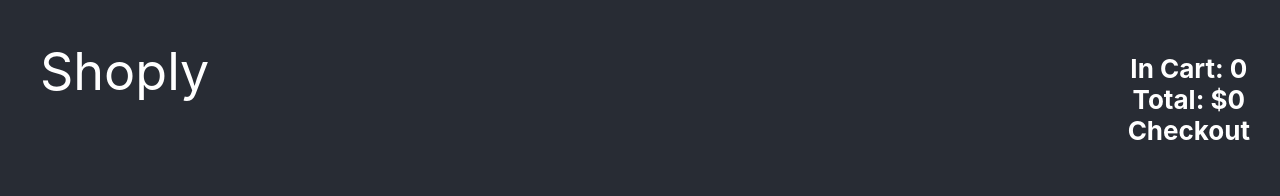
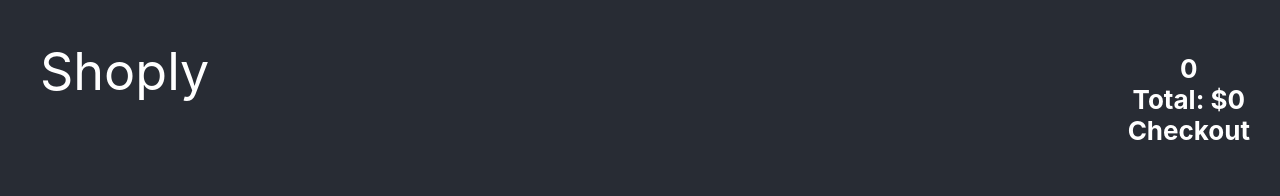
Before and after one commit to aloshon/redux-shoply, a React (Create React App) app: page /cart in a window 1280 px wide. Shown: the top 196 px of the page. Built offline with nearby package versions, Linux system fonts and the light colour scheme.

Commit message:
add shopping cart Icon

```diff
--- a/src/Nav.js
+++ b/src/Nav.js
@@ -11,7 +11,7 @@ function Nav() {
       <nav className="navbar">
         <NavLink exact to="/" className="shoply-home">Shoply</NavLink>
         <NavLink exact to="/cart" className="cart-stats" data-testid="cart">
-          <h4>In Cart: {quantity} <br/> Total: ${total} <br/> Checkout</h4>
+          <i className="fa fa-shopping-cart" style={{fontSize: 36}}></i><h4> {quantity} <br/> Total: ${total} <br/> Checkout</h4>
         </NavLink>
       </nav>
     </div>
```
